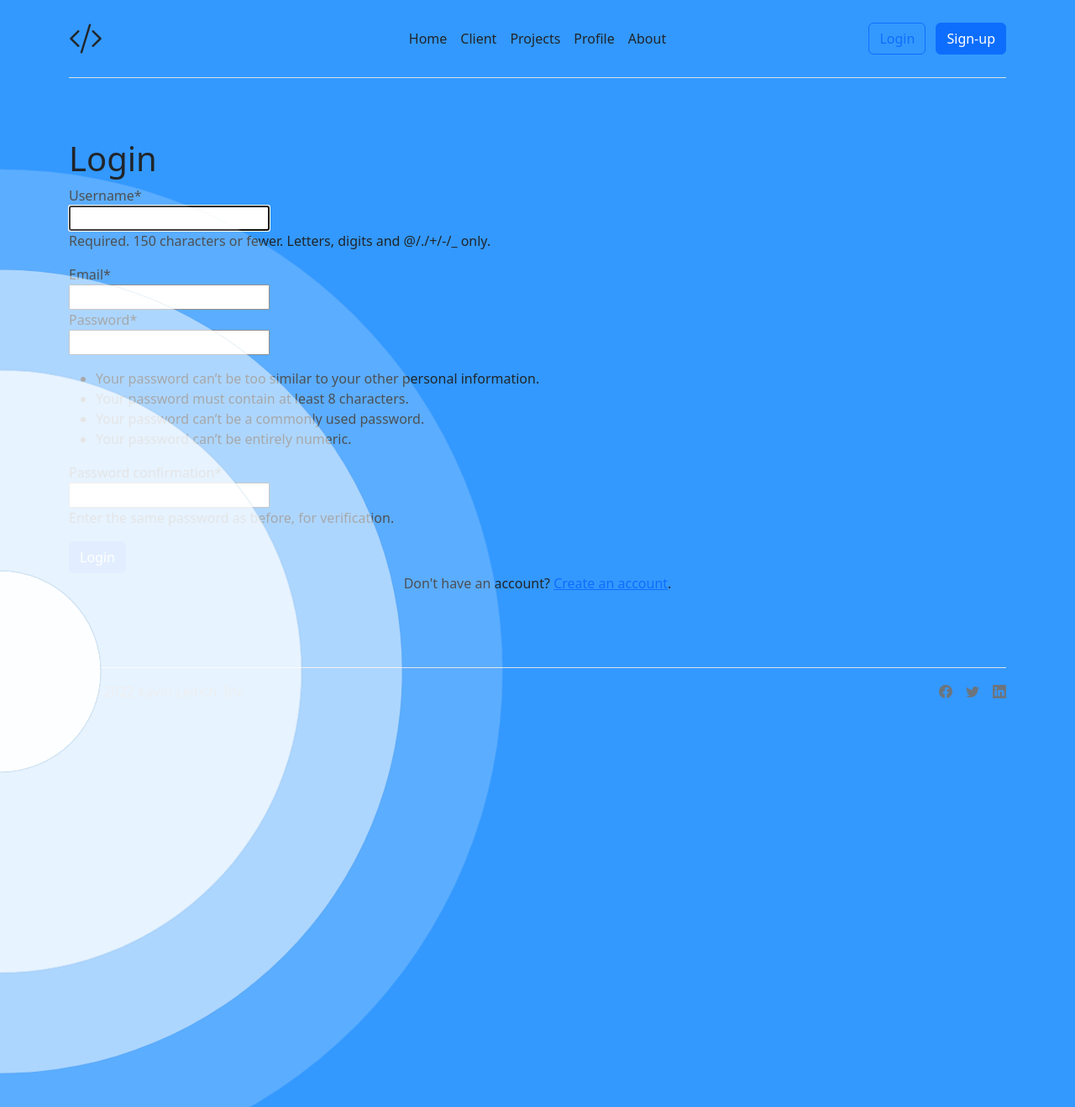
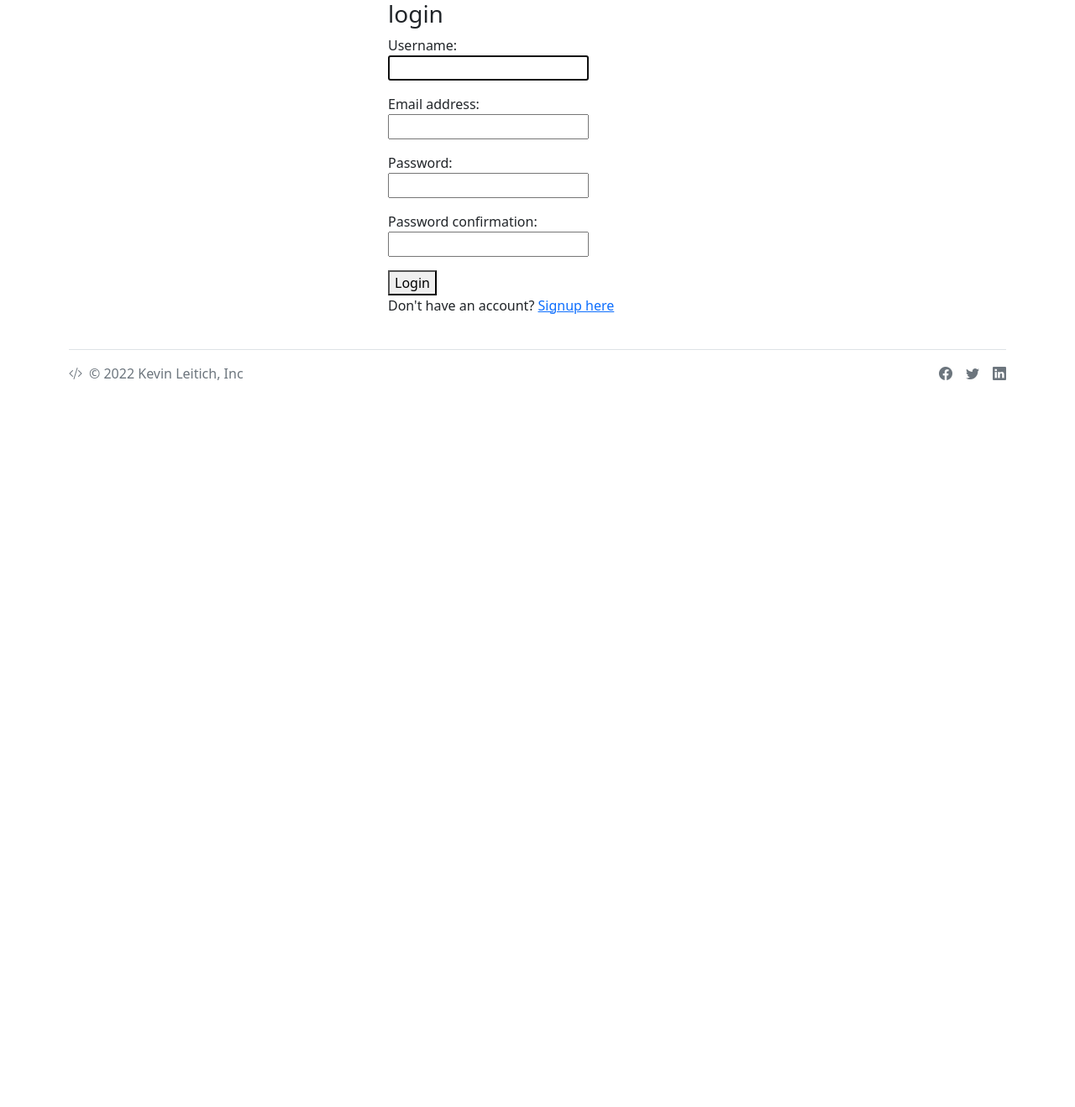
Before and after one commit to kLeitich/P-rated, a Django app: template app/templates/auth/login.html in a window 1280 px wide. Shown: the top 1319 px of the page at 84% size. After the commit the page ends 453 px from the top, so only its background shows below. Run offline with Django 4.2, Linux system fonts and the light colour scheme; the template is opened without the code that fills it: values that come from a table or form of the project are taken from there, others are empty; some libraries are stand-ins or nearby versions.

Commit message:
adding login and logout

```diff
--- a/app/forms.py
+++ b/app/forms.py
@@ -1,20 +1,14 @@
 from django import forms
+
 from django.contrib.auth.forms import UserCreationForm
 from django.contrib.auth.models import User
 
 
 # Create your forms here.
 
-class NewUserForm(UserCreationForm):
-	email = forms.EmailField(required=True)
+class UserRegistrationForm(UserCreationForm):
 
-	class Meta:
-		model = User
-		fields = ("username", "email", "password1", "password2")
 
-	def save(self, commit=True):
-		user = super(NewUserForm, self).save(commit=False)
-		user.email = self.cleaned_data['email']
-		if commit:
-			user.save()
-		return user
+    class Meta:
+        model = User
+        fields = ['username', 'email', 'password1', 'password2']
--- /dev/null
+++ b/app/templates/auth/base.html
@@ -0,0 +1,44 @@
+<!DOCTYPE html>
+<html lang="en">
+<head>
+    <meta charset="UTF-8">
+    <meta http-equiv="X-UA-Compatible" content="IE=edge">
+    <meta name="viewport" content="width=device-width, initial-scale=1.0">
+    <title>P-rated</title>
+
+    {% block styles %}
+    <!-- CSS only -->
+
+    <link href="https://cdn.jsdelivr.net/npm/bootstrap@5.2.0-beta1/dist/css/bootstrap.min.css" rel="stylesheet" integrity="sha384-0evHe/X+R7YkIZDRvuzKMRqM+OrBnVFBL6DOitfPri4tjfHxaWutUpFmBp4vmVor" crossorigin="anonymous">
+    <link href="https://cdn.jsdelivr.net/npm/bootstrap-icons@1.8.3/font/bootstrap-icons.css" rel="stylesheet">
+
+
+    {% endblock %}
+</head>
+<body >
+
+    {% block content %}
+    {% endblock %}
+
+    <div class="container">
+        <footer class="d-flex flex-wrap justify-content-between align-items-center py-3 my-4 border-top">
+          <div class="col-md-4 d-flex align-items-center">
+            <a href="/" class="mb-3 me-2 mb-md-0 text-muted text-decoration-none lh-1">
+                <i class="bi bi-code-slash"></i>
+            </a>
+            <span class="mb-3 mb-md-0 text-muted">© 2022 Kevin Leitich, Inc</span>
+          </div>
+
+          <ul class="nav col-md-4 justify-content-end list-unstyled d-flex">
+            <li class="ms-3"><a class="text-muted" href="#"><i class="bi bi-facebook"></i></a></li>
+            <li class="ms-3"><a class="text-muted" href="#"><i class="bi bi-twitter"></i></a></li>
+            <li class="ms-3"><a class="text-muted" href="#"><i class="bi bi-linkedin"></i></a></li>
+          </ul>
+        </footer>
+      </div>
+    {% block scripts %}
+    <!-- JavaScript Bundle with Popper -->
+    <script src="https://cdn.jsdelivr.net/npm/bootstrap@5.2.0-beta1/dist/js/bootstrap.bundle.min.js" integrity="sha384-pprn3073KE6tl6bjs2QrFaJGz5/SUsLqktiwsUTF55Jfv3qYSDhgCecCxMW52nD2" crossorigin="anonymous"></script>
+    {% endblock %}
+</body>
+</html>
--- a/app/templates/auth/login.html
+++ b/app/templates/auth/login.html
@@ -1,18 +1,24 @@
-{% extends "base.html" %}
+{% extends 'auth/base.html' %}
 
-{% block content %}
+{% block content%}
+<div class="container">
+    <div class="row">
+        <div class="col"></div>
+        <div class="col">
+           <h3>login</h3>
 
-{% load crispy_forms_tags %}
+            <form action="" method="POST">
+                {% csrf_token %}
+                {% for field in form %}
+                    <p>{{ field.label }}: <br> {{ field }}</p>
+                {% endfor %}
+                <button type="submit">Login</button>
+            </form>
 
-<!--Login-->
-<div class="container py-5">
-  <h1>Login</h1>
-  <form method="POST">
-    {% csrf_token %}
-    {{ login_form|crispy }}
-    <button class="btn btn-primary" type="submit">Login</button>
-  </form>
-  <p class="text-center">Don't have an account? <a href="/register">Create an account</a>.</p>
+            <p>Don't have an account? <a href="{% url 'register' %}">Signup here</a></p>
+        </div>
+        <div class="col"></div>
+    </div>
 </div>
 
-{% endblock %}
+{% endblock     %}
--- a/app/templates/base.html
+++ b/app/templates/base.html
@@ -113,8 +113,20 @@
           </ul>
 
           <div class="col-md-3 text-end">
-            <button type="button" class="btn btn-outline-primary me-2">Login</button>
-            <button type="button" class="btn btn-primary">Sign-up</button>
+            {% if user.is_authenticated %}
+                                <div class="" >
+
+                                    <a href="{% url 'logout' %}"><button type="button" class="btn btn-primary">Logout</button></a>
+                                </div>
+                            {% else %}
+                                <div class="">
+
+                                    <a href="{url 'login'}"><button type="button" class="btn btn-outline-primary me-2">Login</button></a>
+                                    <a href="{% url 'register' %}"><button type="button" class="btn btn-primary">Sign-up</button></a>
+                                </div>
+                            {% endif %}
+            <a href="{url 'login'}"><button type="button" class="btn btn-outline-primary me-2">Login</button></a>
+            <a href="{% url 'register' %}"><button type="button" class="btn btn-primary">Sign-up</button></a>
           </div>
         </header>
       </div>
--- a/app/urls.py
+++ b/app/urls.py
@@ -1,7 +1,11 @@
 from . import views
 from django.urls import  path
+from django.contrib.auth import views as auth_views
+
 
 urlpatterns=[
     path('',views.home,name='home'),
-    path("register", views.register_request, name="register"),
+    path('register/',views.register_user,name = 'register'),
+    path('login/', auth_views.LoginView.as_view(template_name='auth/login.html'), name='login'),
+    path('logout/', auth_views.LogoutView.as_view(template_name='auth/login.html'), name='logout'),
 ]
--- a/prated/settings.py
+++ b/prated/settings.py
@@ -128,3 +128,6 @@ STATIC_URL = 'static/'
 # https://docs.djangoproject.com/en/4.0/ref/settings/#default-auto-field
 
 DEFAULT_AUTO_FIELD = 'django.db.models.BigAutoField'
+
+LOGIN_REDIRECT_URL = 'home'
+LOGOUT_REDIRECT_URL = 'home'
```
Also changed, not shown: app/templates/auth/register.html (+24 -13 lines), app/views.py (+17 -13 lines).
